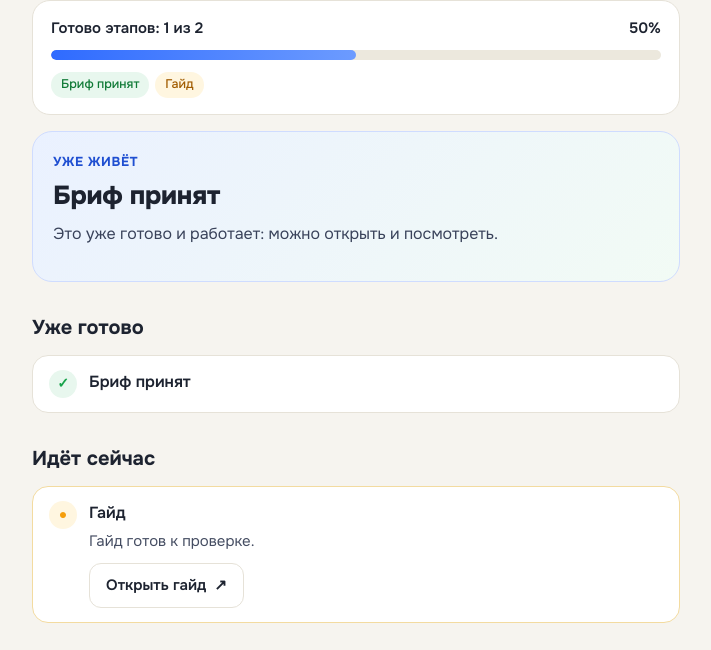
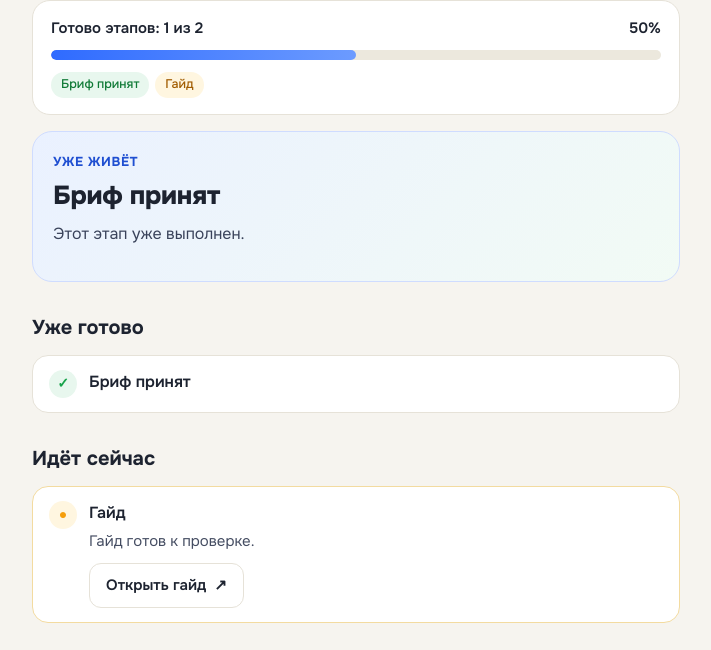
Before and after one commit to murzzsite/client-pages, a plain HTML site: page p/0otp5yzr1r/index.html in a window 1280 px wide. Shown: the part 118-768 px from the top of the page, without its empty margins (284-995 px from the left). Drawn offline with Linux system fonts and the light colour scheme.

Commit message:
project pages: rebuild

```diff
--- a/p/0otp5yzr1r/index.html
+++ b/p/0otp5yzr1r/index.html
@@ -47,7 +47,7 @@ a:focus-visible{outline:3px solid #9bb8ff;outline-offset:2px}
 <h1>Ваш проект</h1>
 <div class="prog"><div class="pt"><span>Готово этапов: 1 из 2</span><span>50%</span></div><div class="bar" role="progressbar" aria-valuenow="50" aria-valuemin="0" aria-valuemax="100"><i></i></div>
 <div class="chips"><span class="chip done">Бриф принят</span><span class="chip active">Гайд</span></div></div>
-<div class="win"><div class="wk">Уже живёт</div><div class="wt">Бриф принят</div><p>Это уже готово и работает: можно открыть и посмотреть.</p></div>
+<div class="win"><div class="wk">Уже живёт</div><div class="wt">Бриф принят</div><p>Этот этап уже выполнен.</p></div>
 <section><h2>Уже готово</h2><div class="card done"><div class="dot" aria-hidden="true">✓</div><div class="cb"><div class="ct">Бриф принят</div></div></div></section>
 <section><h2>Идёт сейчас</h2><div class="card active"><div class="dot" aria-hidden="true">●</div><div class="cb"><div class="ct">Гайд</div><p>Гайд готов к проверке.</p><div class="btns"><a class="btn" href="https://guide-generator.leestygpt.workers.dev/g/sidorenkova-primula" target="_blank" rel="noopener">Открыть гайд<span aria-hidden="true">↗</span></a></div></div></div></section>
 
```
Also changed, not shown: p/14qk158mpz/index.html (+1 -1 lines), p/2292dxdd1q/index.html (+1 -1 lines), p/3ta4j2u36b/index.html (+1 -1 lines), p/7r19hkkoqj/index.html (+1 -1 lines), p/9yedkmko6z/index.html (+1 -1 lines).
